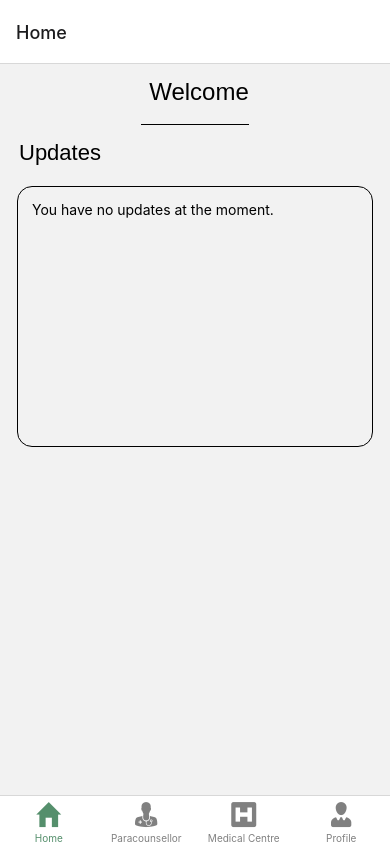
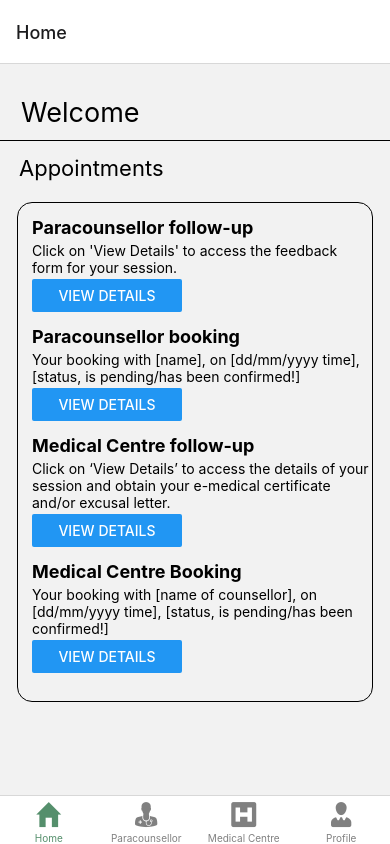
Before and after one commit to Xie-Yutong/CODE_EXP, a React Native app: screen /Home in a window 390 px wide. Built offline with nearby package versions, Linux system fonts and the light colour scheme.

Commit message:
Update Home.js

```diff
--- a/screens/Menu Page/Home.js
+++ b/screens/Menu Page/Home.js
@@ -3,20 +3,40 @@ import { StyleSheet, Button, Text, View } from 'react-native';
 import { NavigationContainer } from '@react-navigation/native';
 import { createNativeStackNavigator } from '@react-navigation/native-stack';
 import { createBottomTabNavigator } from '@react-navigation/bottom-tabs';
+import { useState, useEffect } from 'react';
 
-export default function HomeScreen({ navigation }) {
+export default function HomeScreen() {
     return (
       <View>
-        <View style={{ flex: 1, justifyContent: 'center', alignItems: 'center' }}>
+        <View>
           <View style={styles.topbar}>
             <Text style={styles.title}>Welcome</Text>
           </View>
         </View>
         <View style={styles.main}>
-          <Text style={styles.subtitle}>Updates</Text>
+          <Text style={styles.subtitle}>Appointments</Text>
         </View>
         <View style={styles.card}>
-          <Text style={styles.cardTitle}>You have no updates at the moment.</Text>
+          <Text style={styles.cardTitle}>Paracounsellor follow-up</Text>
+          <Text style={styles.cardSubtitle}>Click on 'View Details' to access the feedback form for your session.</Text>
+          <View style={styles.cardButton}>
+            <Button title="View Details"/>
+          </View>
+          <Text style={styles.cardTitle}>Paracounsellor booking</Text>
+          <Text style={styles.cardSubtitle}>Your booking with [name], on [dd/mm/yyyy time], [status, is pending/has been confirmed!]</Text>
+          <View style={styles.cardButton}>
+            <Button title="View Details"/>
+          </View>
+          <Text style={styles.cardTitle}>Medical Centre follow-up</Text>
+          <Text style={styles.cardSubtitle}>Click on ‘View Details’ to access the details of your session and obtain your e-medical certificate and/or excusal letter.</Text>
+          <View style={styles.cardButton}>
+            <Button title="View Details"/>
+          </View>
+          <Text style={styles.cardTitle}>Medical Centre Booking</Text>
+          <Text style={styles.cardSubtitle}>Your booking with [name of counsellor], on [dd/mm/yyyy time], [status, is pending/has been confirmed!]</Text>
+          <View style={styles.cardButton}>
+            <Button title="View Details"/>
+          </View>
         </View>
       </View>
     );
@@ -24,11 +44,12 @@ export default function HomeScreen({ navigation }) {
 
 const styles = StyleSheet.create({
   title: {
-    fontFamily: "sans-serif",
-    fontSize: 24,
+    marginTop: 21,
+    paddingLeft: 13,
+    fontSize: 27,
     lineHeight: 29,
     marginLeft: 8,
-    marginBottom: 18
+    marginBottom: 13
   },
   topbar: {
     marginTop: 13,
@@ -37,7 +58,6 @@ const styles = StyleSheet.create({
   },
   subtitle: {
     fontSize: 22,
-    fontFamily: "sans-serif",
     lineHeight: 27
   },
   main: {
@@ -50,11 +70,23 @@ const styles = StyleSheet.create({
     marginLeft: 17,
     marginRight: 17,
     borderWidth: 1,
-    height: 261,
+    height: 500,
     borderRadius: 15
   },
   cardTitle: {
     marginLeft: 14,
-    marginTop: 14
+    marginTop: 14,
+    fontWeight: "bold",
+    fontSize: 18
+  },
+  cardSubtitle: {
+    marginLeft: 14,
+    marginTop: 4,
+  },
+  cardButton: {
+    width: 150,
+    borderRadius: 14,
+    marginTop: 3,
+    marginLeft: 14,
   }
 });
```
